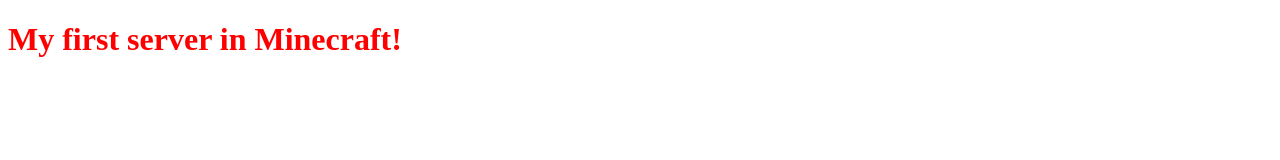
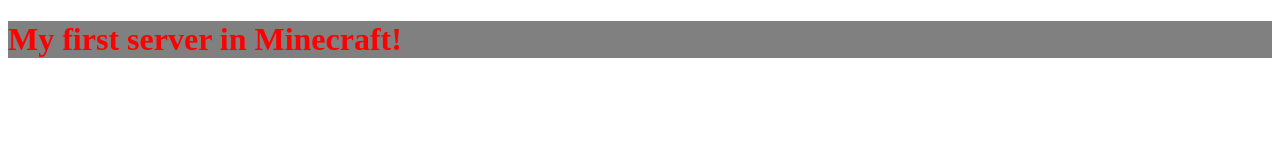
Before and after one commit to Tolia645/dragonland, a plain HTML site: page index.html in a window 1280 px wide. Drawn offline with Linux system fonts and the light colour scheme.

Commit message:
git push

```diff
--- a/index.html
+++ b/index.html
@@ -4,7 +4,7 @@
     <title>Dragon Land</title>
 </head>
 <body>
-    <div style="color:red">
+    <div style="color:red; background-color: gray;">
         <h1>My first server in Minecraft!</h1>
     </div>
 </body>
```
